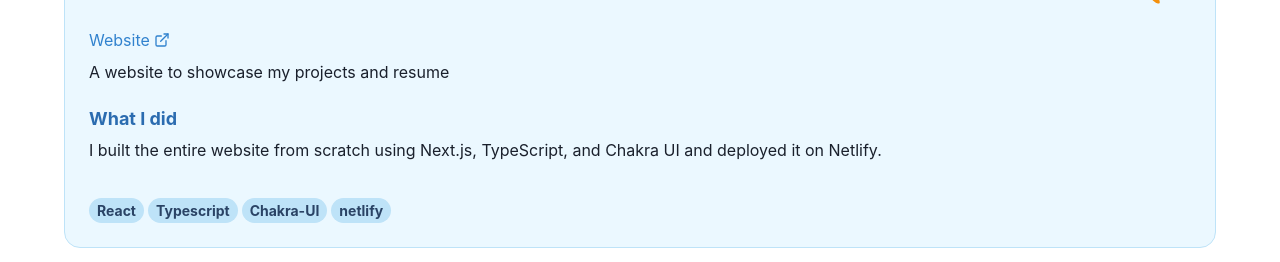
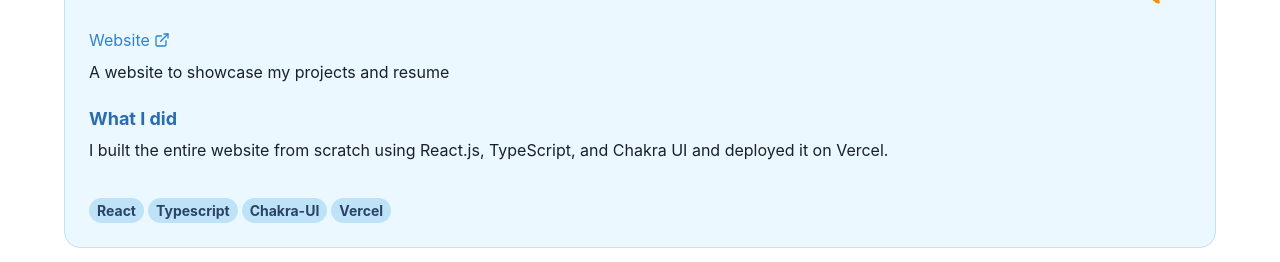
Before and after one commit to arhammusheer/croissant.one, a React (Vite) app: page / in a window 1280 px wide. Shown: the part 2560-2822 px from the top of the page. Built offline with nearby package versions, Linux system fonts and the light colour scheme.

Commit message:
Update deployment

```diff
--- a/src/me.ts
+++ b/src/me.ts
@@ -61,8 +61,8 @@ export const me = {
       name: "Croissant.one (This Website)",
       description: "A website to showcase my projects and resume",
       contribution:
-        "I built the entire website from scratch using Next.js, TypeScript, and Chakra UI and deployed it on Netlify.",
-      technologies: ["React", "Typescript", "Chakra-UI", "netlify"],
+        "I built the entire website from scratch using React.js, TypeScript, and Chakra UI and deployed it on Vercel.",
+      technologies: ["React", "Typescript", "Chakra-UI", "Vercel"],
       links: [
         {
           name: "Website",
```
Also changed, not shown: vercel.json (added).
